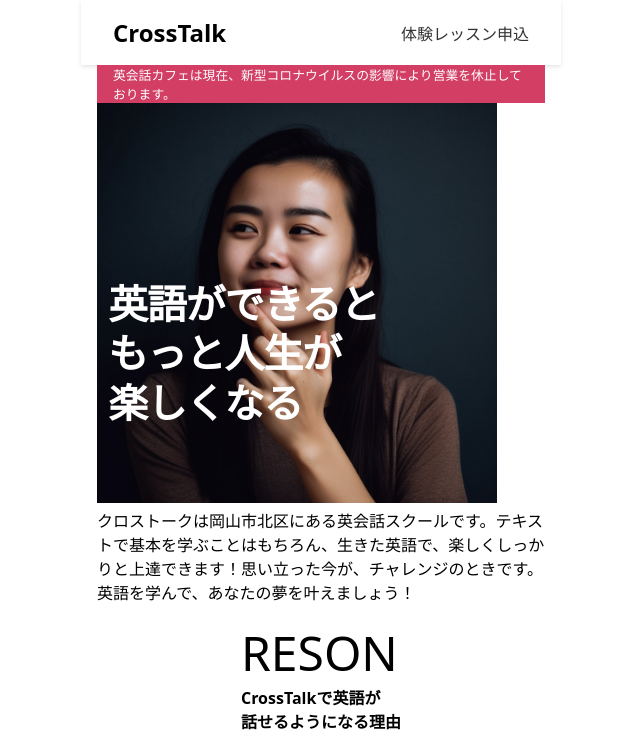
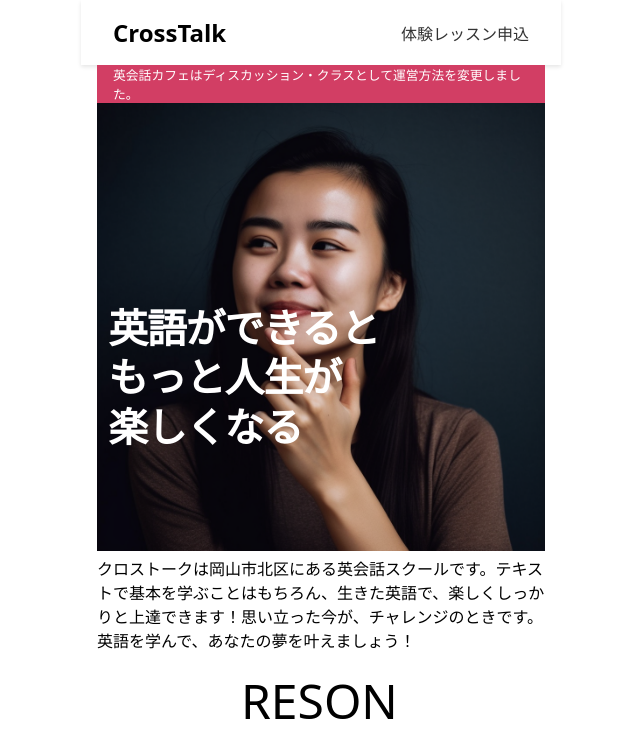
Before and after one commit to nyon3/CrossTalk-English, a Next.js app: page / in a window 1280 px wide. Shown: the top 735 px of the page, without its empty margins (239-879 px from the left). Built offline with nearby package versions, Linux system fonts and the light colour scheme.

Commit message:
adjust hero image width for smaller screen

```diff
--- a/components/UI/Banner/index.js
+++ b/components/UI/Banner/index.js
@@ -4,7 +4,7 @@ const Banner = () => {
   return (
     <div className={styles.banner}>
       <p className={styles.message}>
-        英会話カフェは現在、新型コロナウイルスの影響により営業を休止しております。
+        英会話カフェはディスカッション・クラスとして運営方法を変更しました。
       </p>
     </div>
   );
--- a/pages/index.js
+++ b/pages/index.js
@@ -28,14 +28,14 @@ export default function Home() {
         <div className={styles.jumbotron}>
           <Image
             src={heroPic}
-            alt="tes"
+            alt="英会話スクールで発音の練習をしている女性"
             width={800}
             height={800}
             sizes="(max-width: 768px) 100vw,(max-width: 1024px)70vw"
             style={{
-              maxWidth: "25rem",
               height: "auto",
-              backgroundPosition: "center",
+              width: "100%",
+              maxHeight: "100vh",
             }}
           />
           <div className={styles.jumbotron_content}>
```
